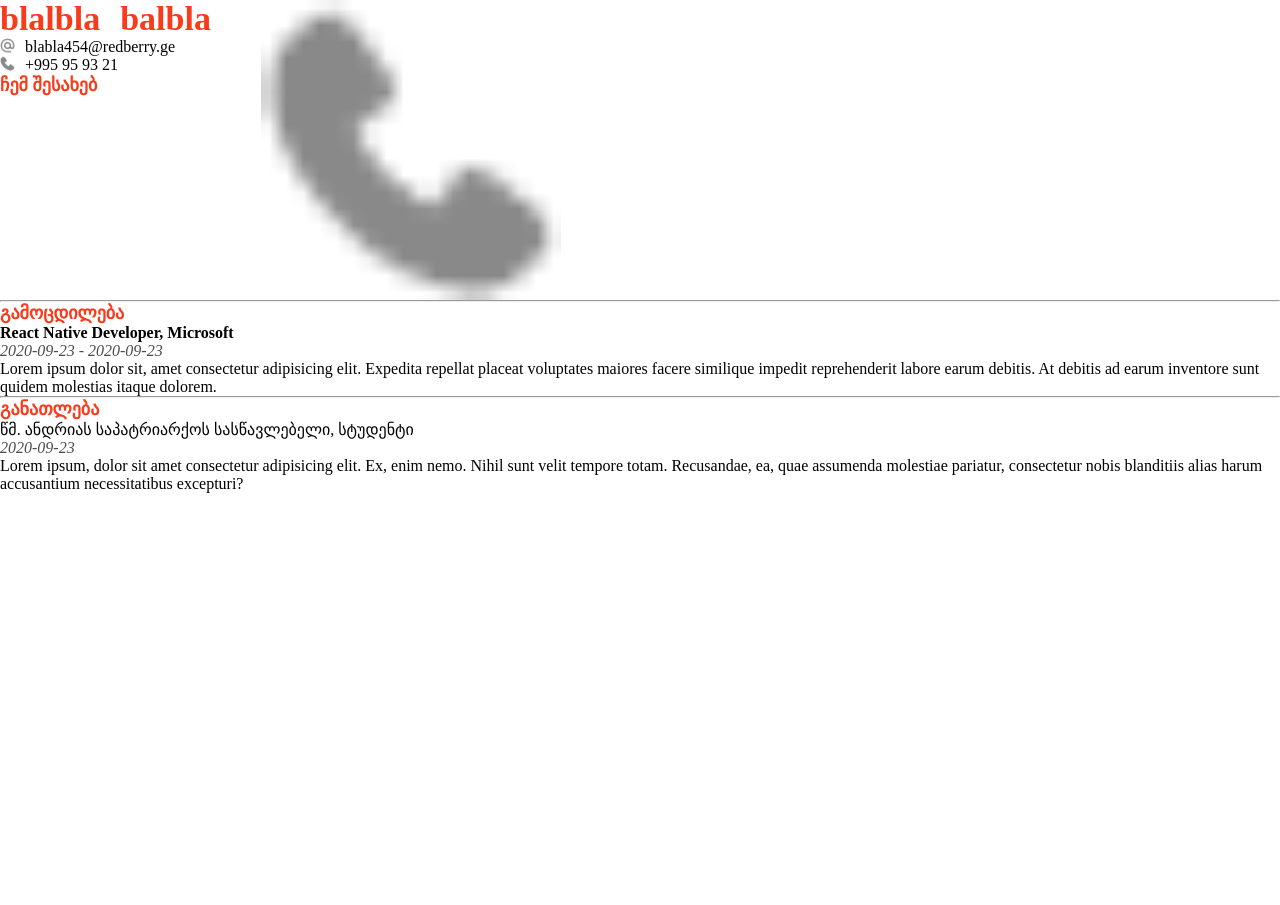
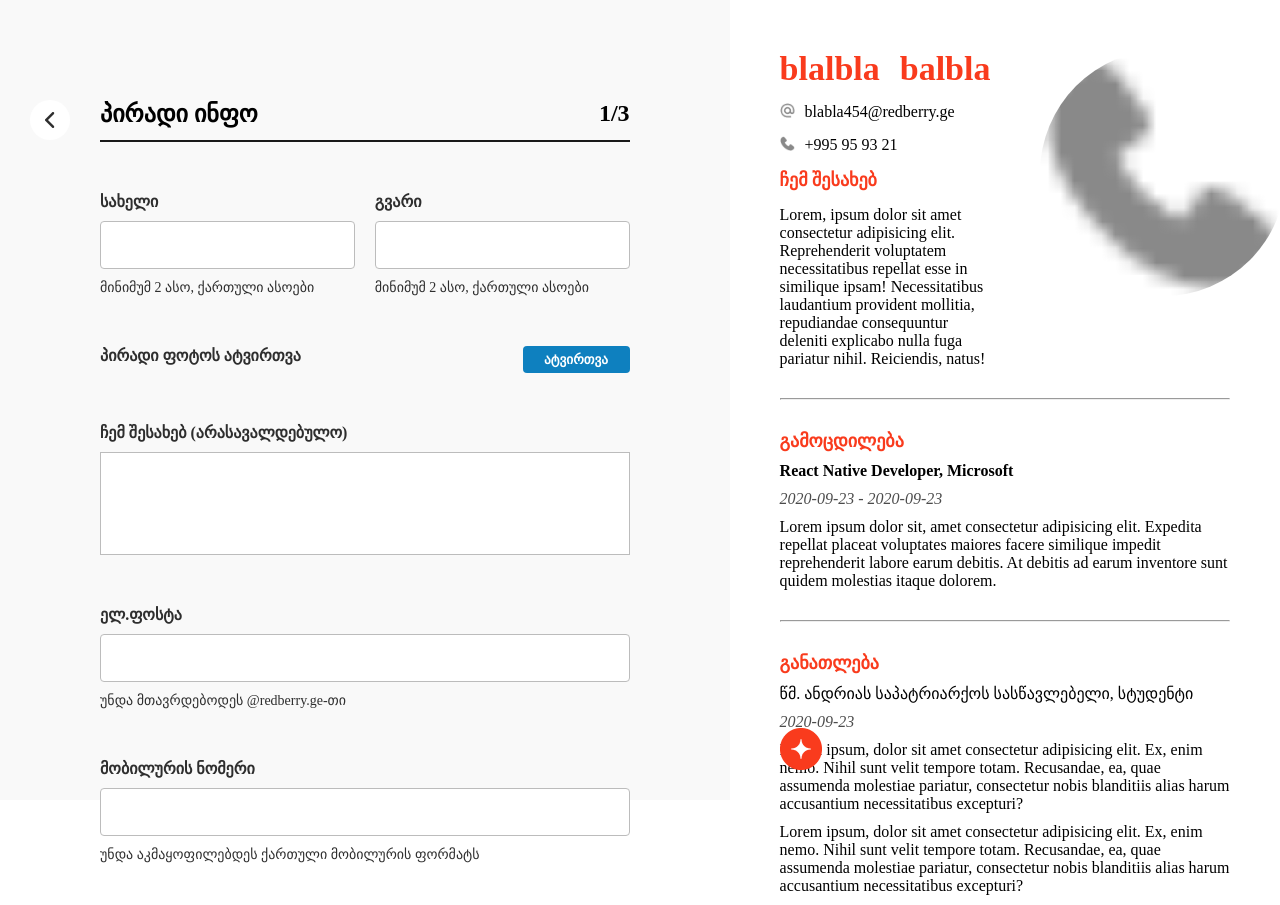
Before and after one commit to Olegbobokhidze/redberry, a React (Create React App) app: page /educationinfo in a window 1280 px wide. Shown: the top 905 px of the page. Before the commit the page ends 800 px from the top, so only its background shows below. Built offline with nearby package versions, Linux system fonts and the light colour scheme.

Commit message:
added resume styles

```diff
--- a/src/App.tsx
+++ b/src/App.tsx
@@ -1,5 +1,6 @@
 import React from "react";
 import { createGlobalStyle } from "styled-components";
+import PageResume from "./pages";
 import StarterPage from "./pages/page1/StarterPage";
 import PersonalInfo from "./pages/page2/PersonalInfo";
 import ExperienceInfo from "./pages/page3/ExperienceInfo";
@@ -9,7 +10,7 @@ function App() {
   return (
     <>
       <GlobalStyle />
-      <Resume />
+      <PageResume />
     </>
   );
 }
--- /dev/null
+++ b/src/pages/index.tsx
@@ -0,0 +1,17 @@
+import React from "react";
+import EducationInfo from "./page4/EducationInfo";
+import Resume from "./resume/resume";
+import styled from "styled-components";
+import PersonalInfo from "./page2/PersonalInfo";
+const Holder = styled.div`
+  display: flex;
+  background-color: #f9f9f9;
+`;
+export default function PageResume() {
+  return (
+    <Holder>
+      <PersonalInfo />
+      <Resume />
+    </Holder>
+  );
+}
--- a/src/pages/resume/resume.tsx
+++ b/src/pages/resume/resume.tsx
@@ -12,10 +12,11 @@ import {
   PersonalInfoHolder,
   TextHolder,
   Holder,
+  Logo,
 } from "./styled";
 import Phone from "../../assets/Phone.png";
 import Mail from "../../assets/Mail.png";
-
+import RedLogo from "../../assets/RedLogo.png";
 export default function Resume() {
   return (
     <Wrapper>
@@ -34,9 +35,15 @@ export default function Resume() {
             <Paragraph>+995 95 93 21</Paragraph>
           </Holder>
           <Title>ჩემ შესახებ</Title>
-          <Paragraph></Paragraph>
+          <Paragraph>
+            Lorem, ipsum dolor sit amet consectetur adipisicing elit.
+            Reprehenderit voluptatem necessitatibus repellat esse in similique
+            ipsam! Necessitatibus laudantium provident mollitia, repudiandae
+            consequuntur deleniti explicabo nulla fuga pariatur nihil.
+            Reiciendis, natus!
+          </Paragraph>
         </TextHolder>
-        <Image style={{ width: "300px", height: "300px" }} src={Phone} />
+        <Image src={Phone} />
       </PersonalInfoHolder>
       <Line />
       <Title>გამოცდილება</Title>
@@ -64,6 +71,20 @@ export default function Resume() {
         pariatur, consectetur nobis blanditiis alias harum accusantium
         necessitatibus excepturi?
       </Paragraph>
+      <Paragraph>
+        Lorem ipsum, dolor sit amet consectetur adipisicing elit. Ex, enim nemo.
+        Nihil sunt velit tempore totam. Recusandae, ea, quae assumenda molestiae
+        pariatur, consectetur nobis blanditiis alias harum accusantium
+        necessitatibus excepturi?
+      </Paragraph>
+      <Paragraph>
+        Lorem ipsum, dolor sit amet consectetur adipisicing elit. Ex, enim nemo.
+        Nihil sunt velit tempore totam. Recusandae, ea, quae assumenda molestiae
+        pariatur, consectetur nobis blanditiis alias harum accusantium
+        necessitatibus excepturi?
+      </Paragraph>
+
+      <Logo src={RedLogo} alt="logo" />
     </Wrapper>
   );
 }
--- a/src/pages/resume/styled.tsx
+++ b/src/pages/resume/styled.tsx
@@ -26,11 +26,37 @@ export const PhoneMailLogo = styled.img`
   width: 15px;
   height: 15px;
 `;
-export const Line = styled.hr``;
-export const Image = styled.img``;
-export const Wrapper = styled.div``;
+export const Line = styled.hr`
+  margin-bottom: 20px;
+  margin-top: 20px;
+`;
+export const Image = styled.img`
+  width: 246px;
+  height: 246px;
+  border-radius: 50%;
+`;
+export const Wrapper = styled.div`
+  display: flex;
+  flex-direction: column;
+  padding: 50px;
+  width: 43vw;
+  height: 100vh;
+  background-color: white;
+  gap: 10px;
+  position: relative;
+`;
 export const PersonalInfoHolder = styled.div`
   display: flex;
   gap: 50px;
 `;
-export const TextHolder = styled.div``;
+export const TextHolder = styled.div`
+  display: flex;
+  flex-direction: column;
+  gap: 15px;
+`;
+export const Logo = styled.img`
+  width: 42px;
+  height: 42px;
+  position: absolute;
+  bottom: 30px;
+`;
```
Also changed, not shown: src/assets/RedLogo.png (renamed from src/assets/LOGO-12 1.png).
